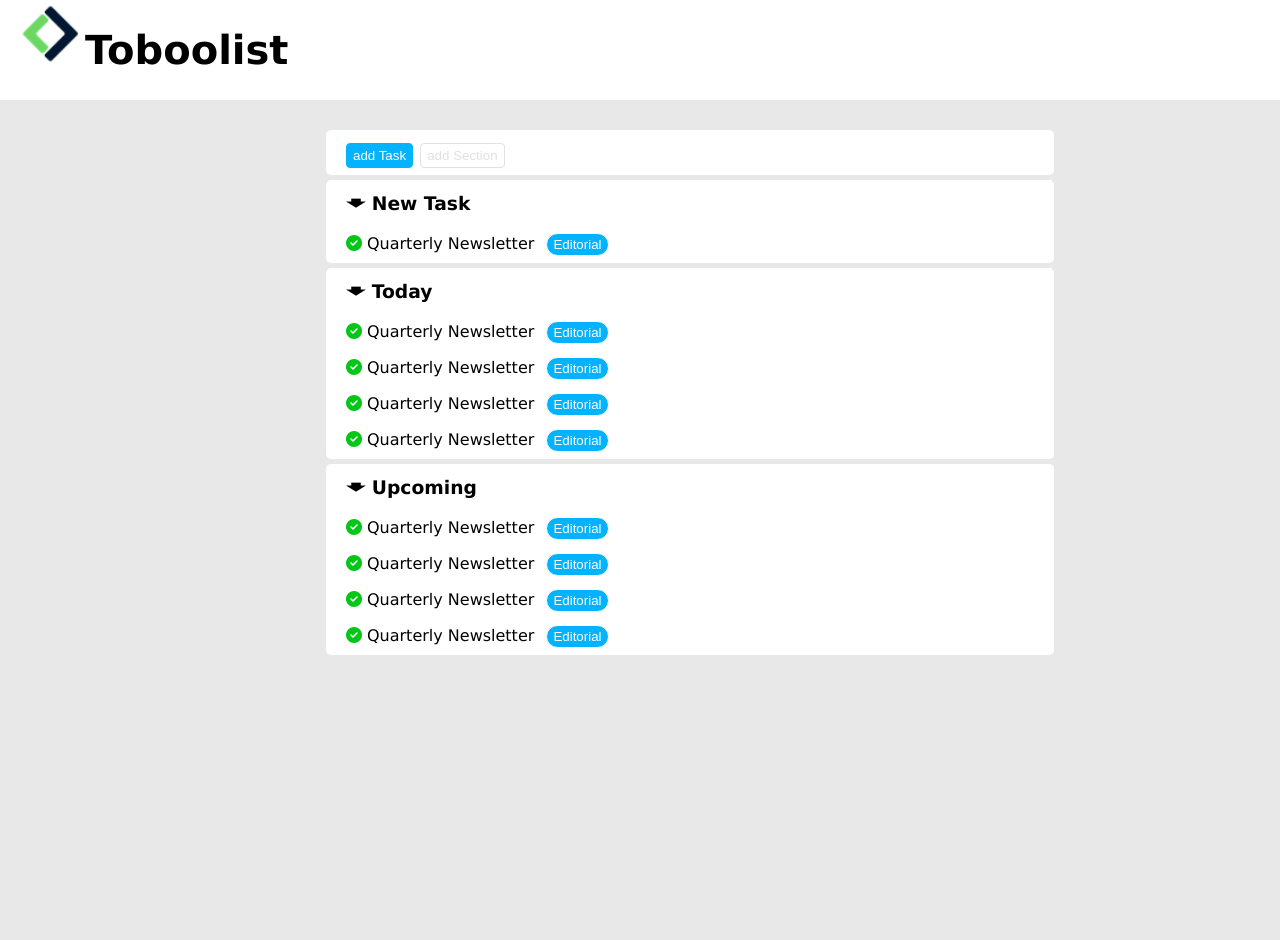
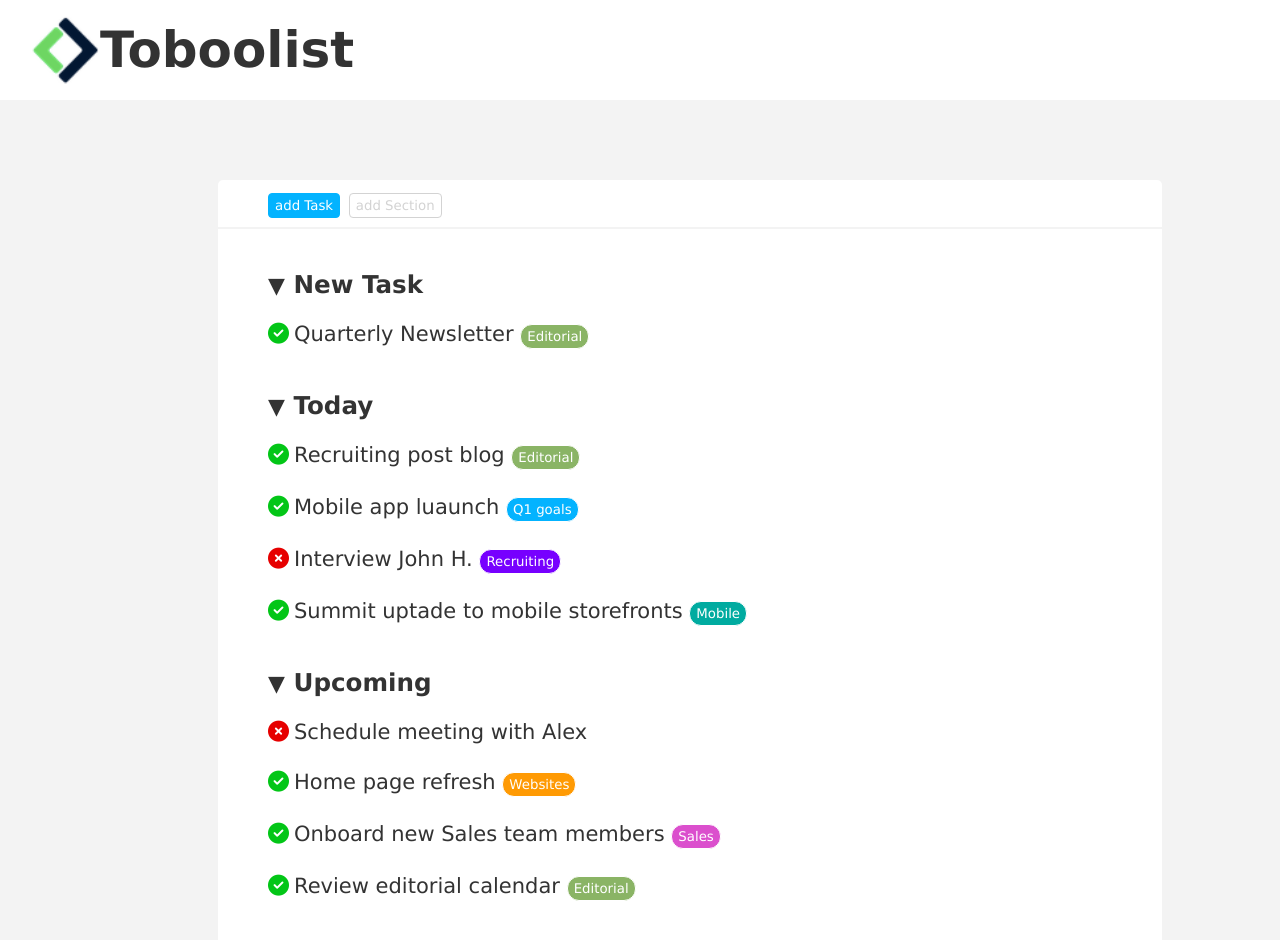
Before and after one commit to DavideSberna/html-css-toboolist, a plain HTML site: page index.html in a window 1280 px wide. Before the commit the page ends 800 px from the top, so only its background shows below. Drawn offline with Linux system fonts and the light colour scheme.

Commit message:
add new css property

```diff
--- a/CSS/style.css
+++ b/CSS/style.css
@@ -1,44 +1,46 @@
+
+
+/* <!-- setting restart body and total document ----------------------------------------------- --> */
+
 *{
     margin: 0;
     padding: 0;
+    font-family: Verdana, Geneva, Tahoma, sans-serif;
 }
 
 body{
-    background-color: rgb(232, 232, 232);
-    font-family: Verdana, Geneva, Tahoma, sans-serif;
-
+    background-color: rgb(243, 243, 243);
+    font-size: 21px;
+    color: rgb(51, 51, 51);
 }
 
 
+/* <!-- setting header (logo e nome logo) ----------------------------------------------- --> */
 .header{
     background-color: white;
+    padding-left: 30px;
 }
 .header section {
     height: 100px;
 }
-.header section .div1 {
-    height: 100%;
-    display: inline-block;
+.header section div {
+    line-height: 100px;
+    display: flex;
+    justify-content:left;
+    align-items: center;
 }
-.header section .div2 {
-    height: 100%;
-    line-height: 100px;
-    display: inline-block;
+.header section div img{
+    width: 70px;
 }
-.header section .div1 img{
-    width: 60px;
-    margin-left: 20px;
-}
-.header section .div2 h1{
-    font-size: 40px;
-    display: inline;
+.header section div h1{
+    font-size: 50px;
 }
 
 
 
-
+/* <!-- setting main, section and button add/selected task ----------------------------------------------- --> */
 .main{
-    margin: 30px 0px 0px 100px;
+    margin: 80px 0px 0px 100px;
 }
 
 .main #buttonTask, .main #buttonSection{
@@ -47,46 +49,138 @@ body{
     padding: 4px 6px 4px 6px;
     border: solid 1px;
 }
-
 .main #buttonTask{
     background-color: rgb(3, 179, 255);
     border: solid 1px rgb(3, 179, 255);
     color: white;
+    margin-left: 50px;
 }
+.main #buttonTask:hover{
+    background-color: rgb(0, 146, 209);
+    border: solid 1px rgb(3, 179, 255);
+    color: white;
+    margin-left: 50px;
+}
+
 .main #buttonSection{
     background-color: rgb(255, 255, 255);
-    border: solid 1px rgb(225, 225, 225);
-    color: rgb(225, 225, 225);
+    border: solid 1px rgb(211, 211, 211);
+    color: rgb(211, 211, 211);
+}
+.main #buttonSection:hover{
+    background-color: rgb(4, 221, 0);
+    border: none;
+    color: rgb(255, 255, 255);
+}
+
+.main section{
+    width: 80%;
+    margin: 0 auto;
+    border-radius: 0px;
+    background-color: white;
+    margin-bottom: 2px;
+}
+.main section:nth-child(1){
+    border-radius: 5px 5px 0 0;
+    padding: 10px 0px 7px;
+}
+.main section:nth-child(2){
+    border-radius: 0 0 5px 5px;
+    padding-bottom: 30px;
+    padding: 1px 0px 45px;
 }
 
 
 
-.divAddTask{
-    width: 60%;
-    background-color: white;
-    padding: 10px 0px 5px 20px;
-    border-radius: 5px;
-    margin: 0 auto;
-    margin-bottom: 5px;
-}
 
+
+/* <!-- setting position content of all elements in main section ----------------------------------------------- --> */
 .fa-circle-check{
     color: rgb(3, 198, 23);
     margin: 0px 5px 0px 0px;
 }
-
-li{
+.fa-circle-xmark{
+    color: rgb(230, 0, 0);
+    margin: 0px 5px 0px 0px;
+}
+ul {
+    margin-top: 20px;
+    margin-left: 50px;
+}
+.divAddTask #iconTask {
+    font-size: 22px;
+}
+.divAddTask h3 {
+    margin-top: 40px;
+    margin-left: 50px;
+}
+.divAddTask li{
     list-style-type: none;
     display: inline-block;
-    margin: 12px 7px 0px 0px;
+    padding: 3px 0 3px 0;
+}
+.divAddTask ul:hover{
+    background-color: rgb(237, 237, 237);
+    border-radius: 5px;
+    width: 600px;
+    padding-left: 2px;
+}
+
+
+
+/* <!-- setting all button color of section > divTask > li ----------------------------------------------- --> */
+
+.buttonEditorial, .button-Q1-goals,
+.button-Recruiting, .button-Mobile,
+.button-Websites, .button-Sales,
+.buttonEditorial{
+
+    color: white;
+    border-radius: 12px;
+    margin: 3px 2px 2px 0px;
+    padding: 4px 6px 4px 6px;
+    border: solid 1px;
 }
 
 .buttonEditorial {
     background-color: rgb(3, 179, 255);
-    border: solid 1px rgb(3, 179, 255);
-    color: white;
-    border-radius: 12px;
-    margin: 3px 2px 2px 0px;
-    padding: 3px 6px 3px 6px;
-    border: solid 1px;
 }
+.buttonEditorial:hover {
+    background-color: rgb(0, 140, 200);
+}
+.button-Q1-goals{
+    background-color: rgb(3, 179, 255);
+}
+.button-Q1-goals:hover{
+    background-color: rgb(0, 129, 185);
+}
+.button-Recruiting{
+    background-color: rgb(119, 0, 255);
+}
+.button-Recruiting:hover{
+    background-color: rgb(85, 0, 183);
+}
+.button-Mobile{
+    background-color: rgb(0, 171, 160);
+}
+.button-Mobile:hover{
+    background-color: rgb(0, 137, 128);
+}
+.button-Websites{
+    background-color: rgb(255, 154, 3);
+}
+.button-Websites:hover{
+    background-color: rgb(202, 121, 0);
+}
+.button-Sales{
+    background-color: rgb(219, 79, 205);
+}
+.button-Sales:hover{
+    background-color: rgb(182, 0, 164);
+}
+.buttonEditorial{
+    background-color: rgb(138, 180, 101);
+}
+.buttonEditorial:hover{
+    background-color: rgb(122, 156, 91);
+}
--- a/index.html
+++ b/index.html
@@ -9,28 +9,27 @@
     <title>Document</title>
 </head>
 <body>
+                     <!-- header logo + Toboolist----------------------------------------------- -->
     <header class="header">
         <section>
-            <div class="div1">
+            <div>
                 <img src="./img/logo copia.png" alt="logo to boo list">
-
-            </div>
-            <div class="div2">
-
                 <h1>Toboolist</h1>
             </div>
         </section>
     </header>
-
+                    <!-- button select / add ----------------------------------------------- -->
     <main class="main">
             <section>
-                <div class="divAddTask">
+                <div class="divAddTaskFirst">
                     <button id="buttonTask">add Task</button>
                     <button id="buttonSection">add Section</button>
                 </div>
-
+            </section>
+                    <!-- first new task ----------------------------------------------- -->
+             <section>
                 <div class="divAddTask">
-                    <h3>&#129091; New Task</h3>
+                    <h3><span id="iconTask" >&#9660;</span> New Task</h3>
                         <ul>
                             <li><i class="fa-solid fa-circle-check"></i>Quarterly Newsletter</li>
                             <button class="buttonEditorial">Editorial</button>
@@ -38,50 +37,48 @@
                 </div>
 
 
-
+                   <!-- second new task ----------------------------------------------- -->
                 <div class="divAddTask">
-                    <h3>&#129091; Today</h3>
+                    <h3><span id="iconTask" >&#9660;</span> Today</h3>
                         <ul>
-                            <li><i class="fa-solid fa-circle-check"></i>Quarterly Newsletter</li>
+                            <li><i class="fa-solid fa-circle-check"></i>Recruiting post blog</li>
                             <button class="buttonEditorial">Editorial</button>
                         </ul>
                         <ul>
-                            <li><i class="fa-solid fa-circle-check"></i>Quarterly Newsletter</li>
-                            <button class="buttonEditorial">Editorial</button>
+                            <li><i class="fa-solid fa-circle-check"></i>Mobile app luaunch</li>
+                            <button class="button-Q1-goals">Q1 goals</button>
                         </ul>
                         <ul>
-                            <li><i class="fa-solid fa-circle-check"></i>Quarterly Newsletter</li>
-                            <button class="buttonEditorial">Editorial</button>
+                            <li><i class="fa-solid fa-circle-xmark"></i>Interview John H.</li>
+                            <button class="button-Recruiting">Recruiting</button>
                         </ul>
                         <ul>
-                            <li><i class="fa-solid fa-circle-check"></i>Quarterly Newsletter</li>
-                            <button class="buttonEditorial">Editorial</button>
+                            <li><i class="fa-solid fa-circle-check"></i>Summit uptade to mobile storefronts </li>
+                            <button class="button-Mobile">Mobile</button>
                         </ul>
                 </div>
 
-
+                   <!-- third new task ----------------------------------------------- -->
 
                 <div class="divAddTask">
-                    <h3>&#129091; Upcoming</h3>
+                    <h3><span id="iconTask" >&#9660;</span> Upcoming</h3>
                         <ul>
-                            <li><i class="fa-solid fa-circle-check"></i>Quarterly Newsletter</li>
-                            <button class="buttonEditorial">Editorial</button>
+                            <li><i class="fa-solid fa-circle-xmark"></i></i>Schedule meeting with Alex</li>
                         </ul>
                         <ul>
-                            <li><i class="fa-solid fa-circle-check"></i>Quarterly Newsletter</li>
-                            <button class="buttonEditorial">Editorial</button>
+                            <li><i class="fa-solid fa-circle-check"></i>Home page refresh</li>
+                            <button class="button-Websites">Websites</button>
                         </ul>
                         <ul>
-                            <li><i class="fa-solid fa-circle-check"></i>Quarterly Newsletter</li>
-                            <button class="buttonEditorial">Editorial</button>
+                            <li><i class="fa-solid fa-circle-check"></i>Onboard new Sales team members</li>
+                            <button class="button-Sales">Sales</button>
                         </ul>
                         <ul>
-                            <li><i class="fa-solid fa-circle-check"></i>Quarterly Newsletter</li>
+                            <li><i class="fa-solid fa-circle-check"></i>Review editorial calendar</li>
                             <button class="buttonEditorial">Editorial</button>
                         </ul>
                 </div>
             </section>
     </main>
-
 </body>
 </html>
```
Also changed, not shown: img/Screenshot-toboolist.png (deleted).
